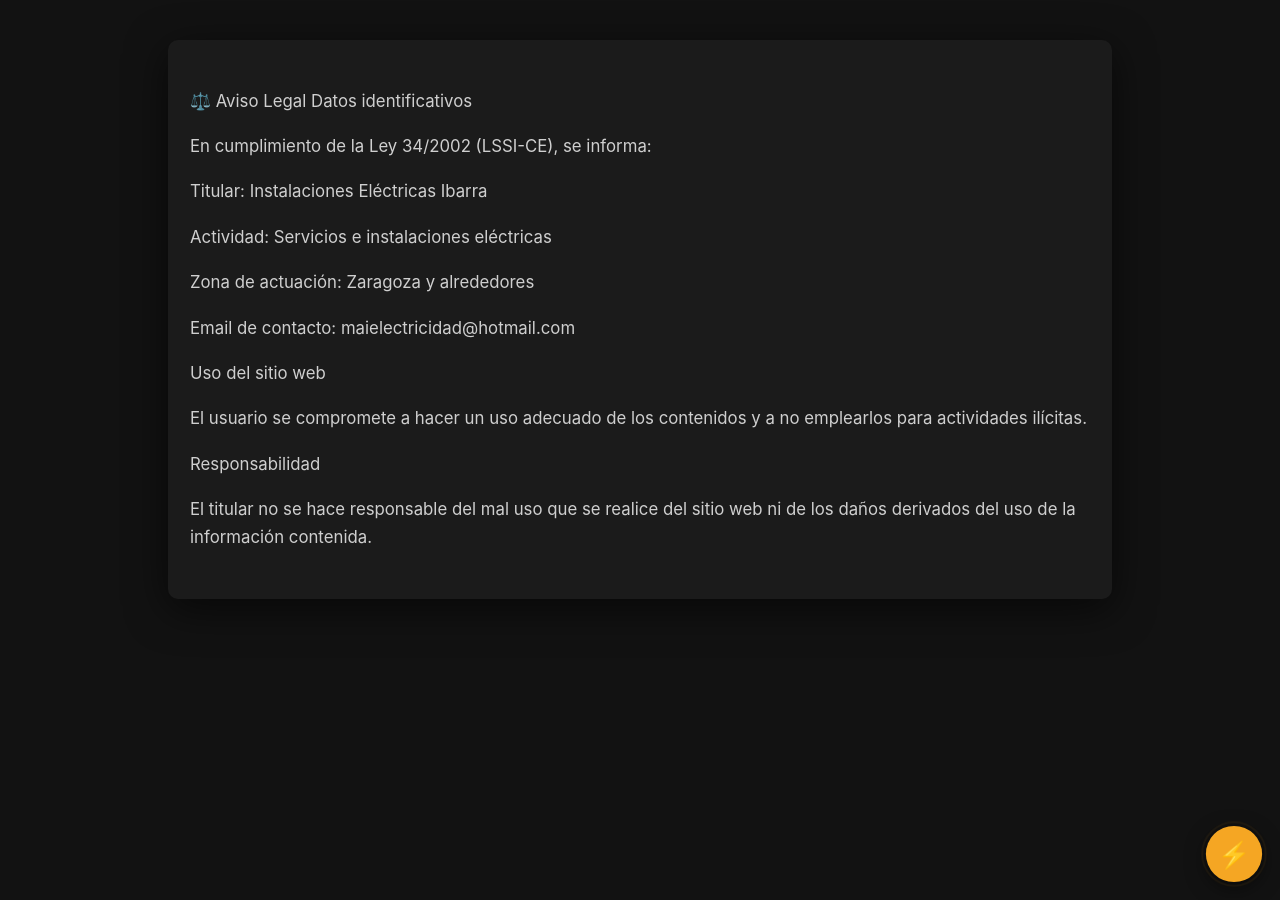
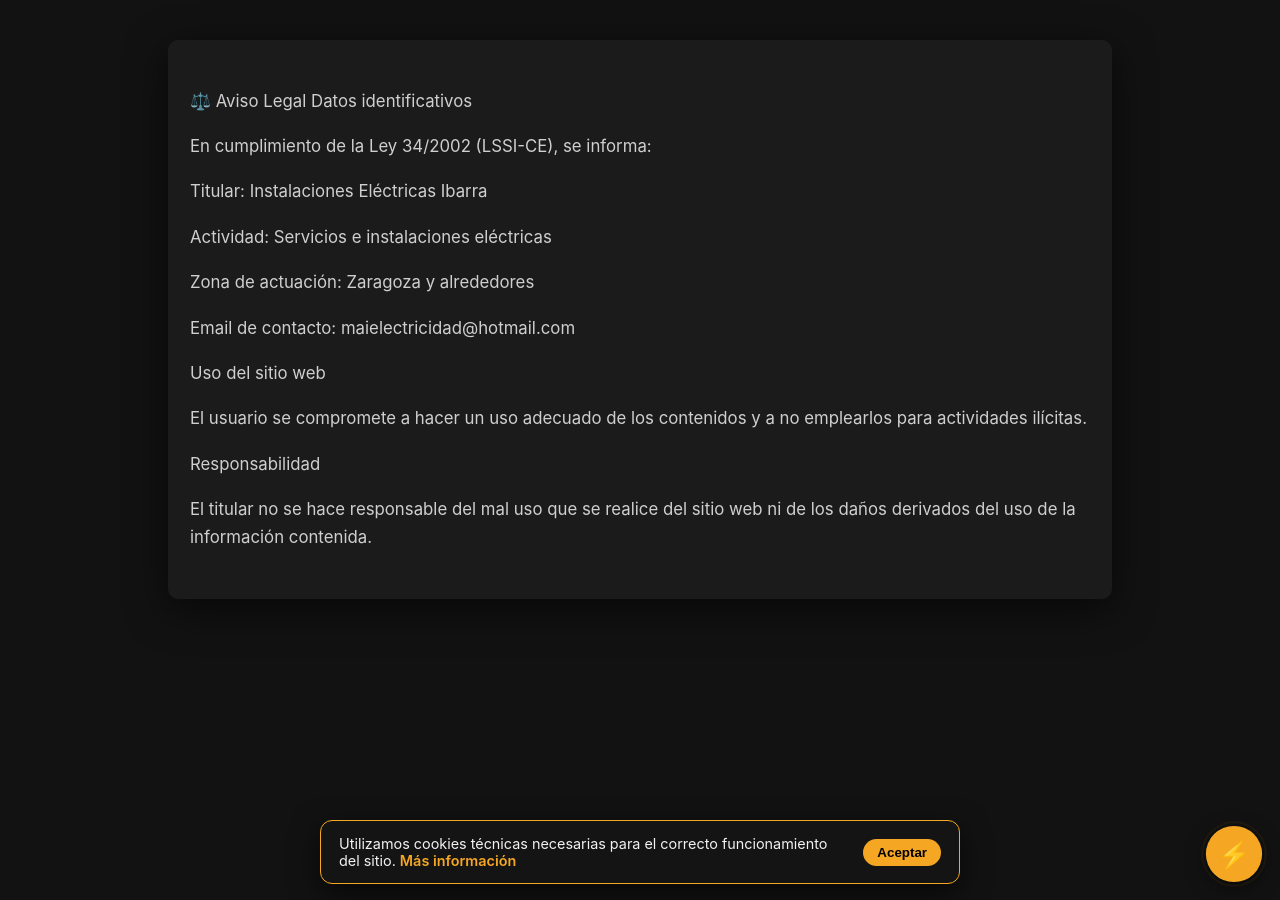
Before and after one commit to instalaciones-electricas-ibarra/Instalaciones-Electricas-Ibarra, a Jekyll site: the page built from aviso-legal.md, in a window 1280 px wide. Built offline with Jekyll 4.4.1, drawn with Linux system fonts in a browser that asks for light colours; our own code applies the rules of GitHub Pages for plain Markdown files.

Commit message:
Update default.html

```diff
--- a/_layouts/default.html
+++ b/_layouts/default.html
@@ -223,5 +223,84 @@
 
 </a>
 
+<!-- Banner de Cookies -->
+<div id="cookie-banner" class="cookie-banner">
+  <span>
+    Utilizamos cookies técnicas necesarias para el correcto funcionamiento del sitio.
+    <a href="/cookies">Más información</a>
+  </span>
+  <button id="cookie-accept">Aceptar</button>
+</div>
+
+<style>
+.cookie-banner {
+  position: fixed;
+  bottom: 16px;
+  left: 50%;
+  transform: translateX(-50%);
+  background: #141414;
+  color: #f2f2f2;
+  border: 1px solid #f5a623;
+  border-radius: 12px;
+  padding: 14px 18px;
+  display: flex;
+  gap: 14px;
+  align-items: center;
+  max-width: 95%;
+  box-shadow: 0 10px 30px rgba(0,0,0,.6);
+  z-index: 9999;
+  font-size: 0.9em;
+}
+
+.cookie-banner a {
+  color: #f5a623;
+  text-decoration: none;
+  font-weight: 600;
+}
+
+.cookie-banner a:hover {
+  text-decoration: underline;
+}
+
+.cookie-banner button {
+  background: #f5a623;
+  color: #000;
+  border: none;
+  border-radius: 20px;
+  padding: 6px 14px;
+  font-weight: 700;
+  cursor: pointer;
+}
+
+.cookie-banner button:hover {
+  background: #ffd27d;
+}
+
+@media (max-width: 480px) {
+  .cookie-banner {
+    flex-direction: column;
+    text-align: center;
+    gap: 10px;
+  }
+}
+</style>
+
+<script>
+(function() {
+  const banner = document.getElementById('cookie-banner');
+  const btn = document.getElementById('cookie-accept');
+
+  if (localStorage.getItem('cookiesAccepted')) {
+    banner.style.display = 'none';
+  }
+
+  btn.addEventListener('click', function() {
+    localStorage.setItem('cookiesAccepted', 'true');
+    banner.style.display = 'none';
+  });
+})();
+</script>
+
+
 </body>
 </html>
```
